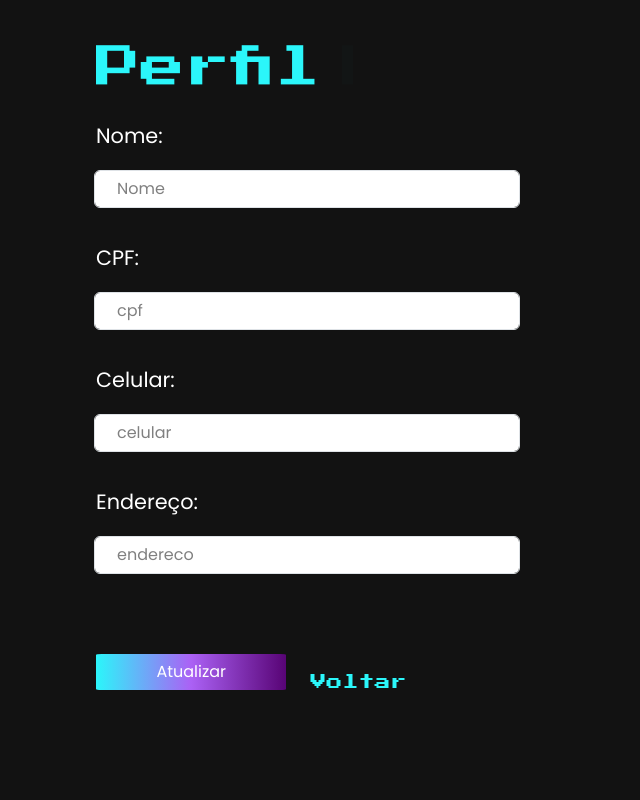
After one commit to gseovana/salao-festas, a Flask app: template templates/html/pages/cliente/perfil.html in a window 1280 px wide. The commit adds this page. Shown: the whole page, without its empty margins (0-640 px from the left). Run offline with Flask 3, Linux system fonts and the light colour scheme; the template is opened without the code that fills it, so the values that code supplies are empty.

Commit message:
ver perfil do usuário funcionando (erro nas rotas após logar)

```diff
--- a/app.py
+++ b/app.py
@@ -203,7 +203,9 @@ def create_game(nome_jogo, lancamento_jogo, genero_jogo, descricao_curta, descri
 @app.route('/home')
 @app.route('/')
 def home():
-    return render_template('html/pages/homepage.html')
+    cliente_logado = 'nome_cliente' in session
+    nome_cliente = session.get('nome_cliente', '')
+    return render_template('html/pages/homepage.html', cliente_logado=cliente_logado, nome_cliente=nome_cliente)
 
 #LOGIN
 @app.route('/login', methods=['GET', 'POST'])
@@ -243,15 +245,23 @@ def login():
                 flash('Usuário não existe ou credenciais incorretas. Tente novamente!')
                 return redirect(url_for('login'))
             else:
-                cpf = cliente
-                session['cpf'] = cliente
+                session['cpf'] = cliente[0]
+                session['nome_cliente'] = cliente[1]
                 flash('Login bem sucedido!', 'success')
                 if cpf == '000.000.000-00':
+                    #session['nome_cliente'] = request.form['nome_cliente']
                     return redirect(url_for('adminpage'))  # Redireciona para a página do administrador se o nome do usuário for 'admin'
                 else:
-                    return redirect(url_for('home'))
+                    #session['nome_cliente'] = request.form['nome_cliente']
+                    return render_template('html/pages/cliente/dashboard_cliente.html')
+    return render_template('html/register/login.html')
 
-    return render_template('html/register/login.html')
+#LOGOUT
+@app.route('/logout')
+def logout():
+    session.pop('cpf', None)
+    session.pop('nome_cliente', None)
+    return redirect(url_for('home'))
 
 @app.context_processor
 def inject_active():
@@ -312,6 +322,25 @@ def cadastrar():
                     flash('Erro ao cadastrar cliente. Tente novamente!', 'error')
 
     return render_template('html/pages/cliente/cadastrar.html')
+
+#PERFIL CLIENTE
+@app.route('/cliente/perfil', methods=['GET', 'POST'])
+def perfil():
+    cpf = session.get('cpf')
+    if not cpf:
+        flash('Você precisa estar logado para acessar esta página.', 'warning')
+        return redirect(url_for('login'))
+
+    with get_connection() as conn:
+        cursor = conn.cursor()
+        cursor.execute('SELECT cpf, nome, celular, endereco FROM cliente WHERE cpf = ?', (cpf,))
+        cliente = cursor.fetchone()
+
+    if not cliente:
+        flash('Cliente não encontrado.', 'danger')
+        return redirect(url_for('home'))
+
+    return render_template('html/pages/cliente/perfil.html', cliente=cliente)
 
 
 #@app.route('/categories')
--- a/static/style/style.scss
+++ b/static/style/style.scss
@@ -11,3 +11,7 @@
 @import './pages/profile';
 @import './pages/categories';
 @import './pages/adminpage';
+
+@import "bootstrap/functions";
+@import "bootstrap/variables";
+@import "bootstrap/mixins";
--- /dev/null
+++ b/templates/html/pages/cliente/dashboard_cliente.html
@@ -0,0 +1,5 @@
+{% extends 'base.html' %}
+
+{% block content %}
+
+{% endblock %}
--- /dev/null
+++ b/templates/html/pages/cliente/perfil.html
@@ -0,0 +1,77 @@
+{%block content%}
+<!DOCTYPE html>
+<html lang="en">
+<head>
+    <meta charset="UTF-8">
+    <meta name="viewport" content="width=device-width, initial-scale=1.0">
+    <title>Cadastro</title>
+    <link href="https://cdn.jsdelivr.net/npm/bootstrap@5.3.2/dist/css/bootstrap.min.css" rel="stylesheet" integrity="sha384-T3c6CoIi6uLrA9TneNEoa7RxnatzjcDSCmG1MXxSR1GAsXEV/Dwwykc2MPK8M2HN" crossorigin="anonymous">
+    <link rel="stylesheet" href="{{ url_for('static', filename='style/style.css') }}">
+    <link rel="preconnect" href="https://fonts.googleapis.com">
+    <link rel="preconnect" href="https://fonts.gstatic.com" crossorigin>
+    <link href="https://fonts.googleapis.com/css2?family=Poppins:wght@300;400&family=Press+Start+2P&display=swap" rel="stylesheet">
+
+</head>
+<body class="register">
+
+        {%for message in get_flashed_messages()%}
+            <div class="alert alert-warning" role="alert">
+                {{ message }}
+            </div>
+<!--         {% with messages = get_flashed_messages() %}
+            {% if messages %}
+                {% for message in messages %}
+                    {% if 'warning' in message %}
+                        <div class="alert alert-warning" role="alert">
+                            {{ message }}
+                        </div>
+                    {% elif 'error' in message %}
+                        <div class="alert alert-danger" role="alert">
+                            {{ message }}
+                        </div>
+                    {% elif 'success' in message %}
+                        <div class="alert alert-success" role="alert">
+                            {{ message }}
+                        </div>
+                    {% endif %}
+                {% endfor %}
+            {%endif%}
+        {%endwith%} -->
+        {%endfor%}
+
+
+    <form class="register__form" method="GET" action="{{ url_for('cadastrar') }}">
+        <fieldset>
+            <h1 g-id="title">Perfil</h1>
+
+            <div class="mb-3 row">
+                <label for="nome" class="col-sm-2">Nome:</label>
+                <input type="text" class="form-control" placeholder="Nome" name="nome" value="{{ cliente[1] }}">
+            </div>
+            <div class="mb-3 row">
+                <label for="cpf" class="col-sm-2">CPF:</label>
+                <input type="text" class="form-control" placeholder="cpf" name="cpf" value="{{ cliente[0] }}">
+            </div>
+            <div class="mb-3 row">
+                <label for="celular" class="col-sm-2">Celular:</label>
+                <input type="text" class="form-control" placeholder="celular" name="celular" value="{{ cliente[2] }}">
+            </div>
+            <div class="mb-3 row">
+                <label for="endereco" class="col-sm-2">Endereço:</label>
+                <input type="text" class="form-control" placeholder="endereco" name="endereco" value="{{ cliente[3] }}">
+            </div>
+
+            <div class="d-flex align-items-end">
+                <button type="submit">
+                    Atualizar
+                </button>
+                <a g-id="redirection" href="javascript:history.back()">Voltar</a>
+            </div>
+        </fieldset>
+    </form>
+
+    <script src="https://cdn.jsdelivr.net/npm/bootstrap@5.3.2/dist/js/bootstrap.bundle.min.js" integrity="sha384-C6RzsynM9kWDrMNeT87bh95OGNyZPhcTNXj1NW7RuBCsyN/o0jlpcV8Qyq46cDfL" crossorigin="anonymous"></script>
+    <script src="{{ url_for('static', filename='js/index.js') }}"></script>
+</body>
+</html>
+{%endblock content%}
```
Also changed, not shown: templates/base.html (+24 -0 lines), templates/html/pages/perfil.html (deleted), 1 other file.
